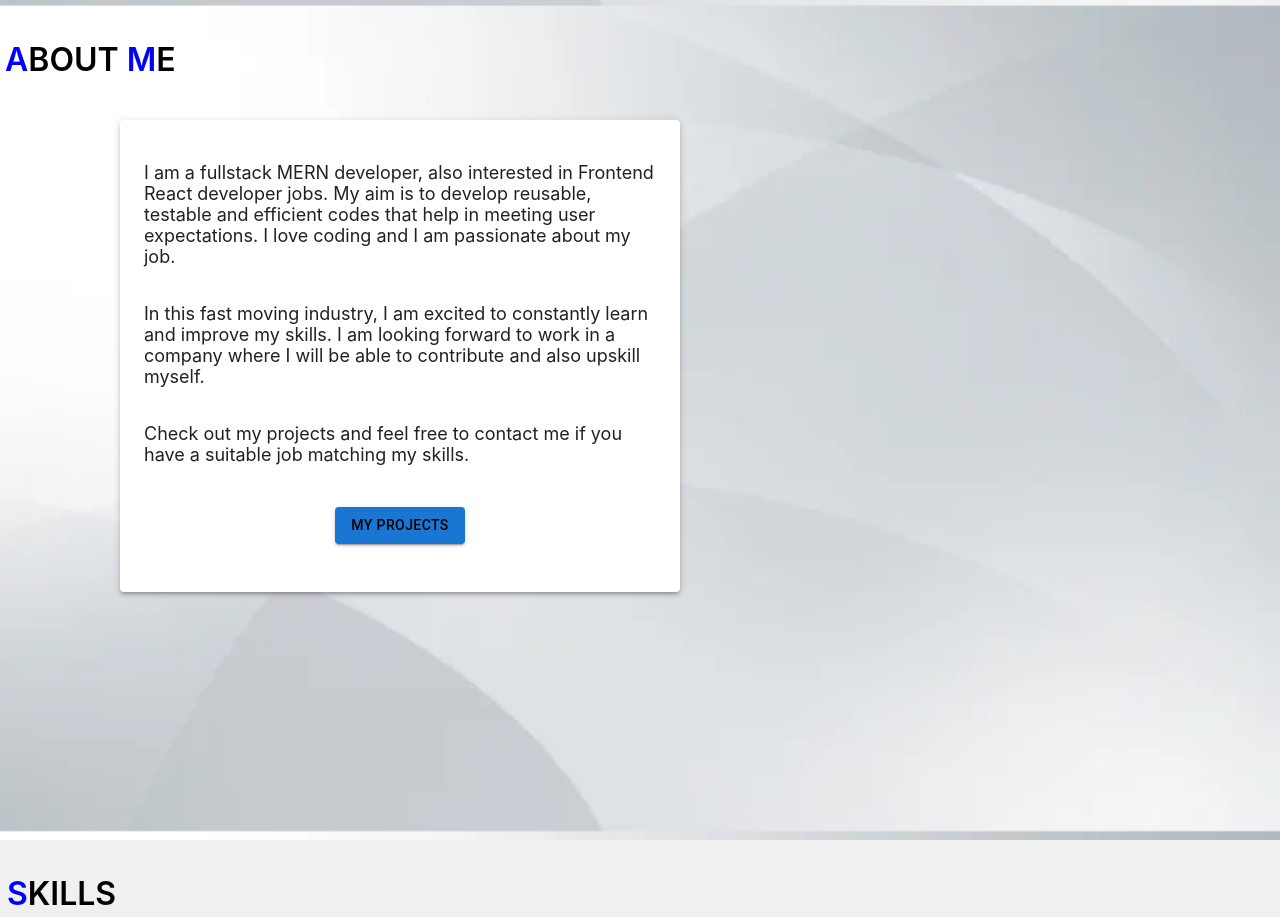
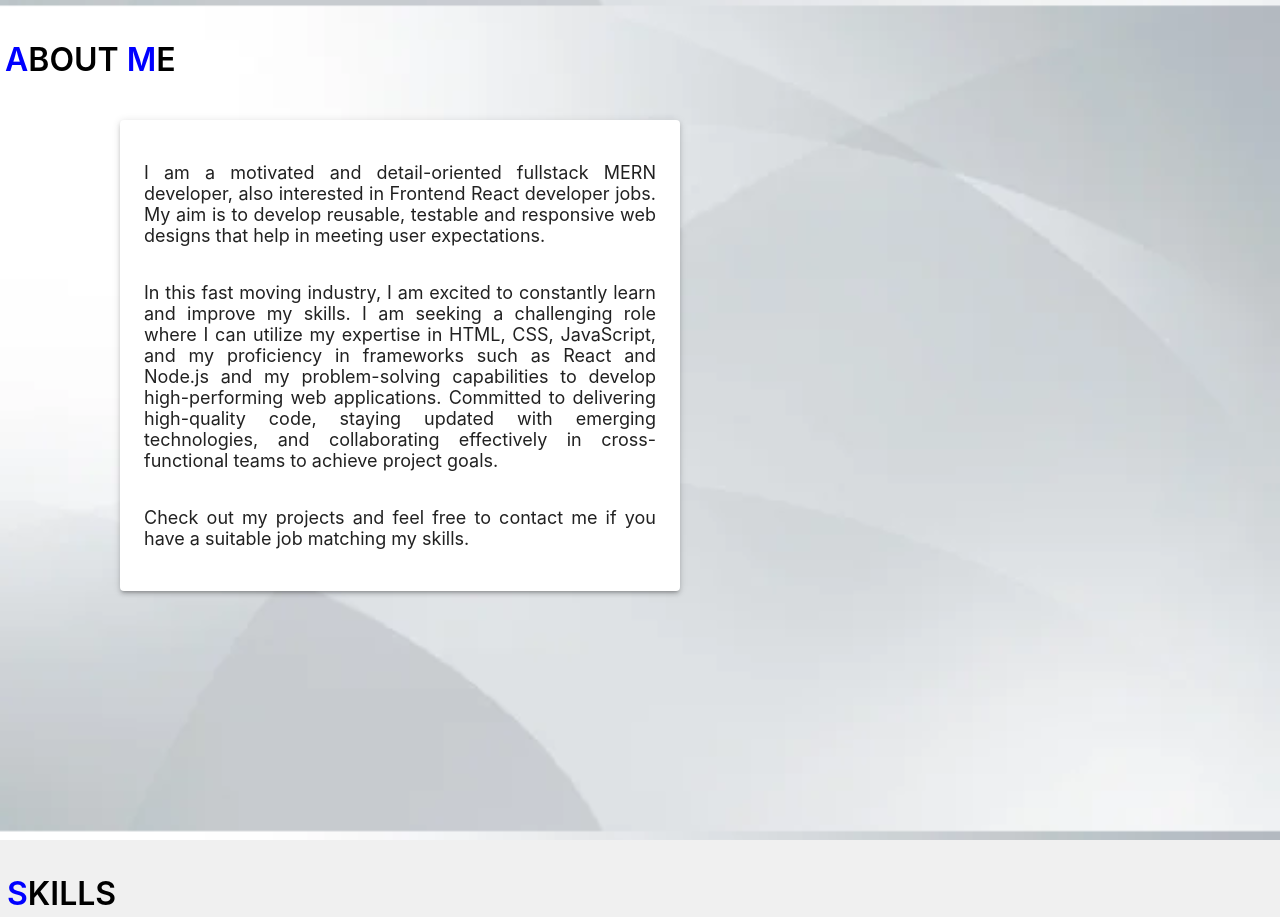
Before and after one commit to AnjuElza/my_Portfolio, a React (Create React App) app: page / in a window 1280 px wide. Shown: the part 820-1737 px from the top of the page. Built offline with nearby package versions, Linux system fonts and the light colour scheme.

Commit message:
updated about

```diff
--- a/src/components/About.js
+++ b/src/components/About.js
@@ -25,24 +25,30 @@ function About(){
        </Box>
 
             <Paper elevation={3}
-                sx={{ width: '40%', height: 'fit-content', ml: 15, mt: 5, padding:3, mb:3, fontSize:18, display: 'flex', flexDirection: 'column', alignItems: 'center'  }}>
+                sx={{ width: '40%', height: 'fit-content', ml: 15, mt: 5, padding:3, mb:3, fontSize:18, display: 'flex',
+                flexDirection: 'column', alignItems: 'center', textAlign: 'justify'  }}>
             <><p>
 
-                I am a fullstack MERN developer, also interested in Frontend React developer jobs. My aim is to develop reusable, testable and
-                efficient codes that help in meeting user expectations. I love coding and I am passionate about my job.
+                I am a motivated and detail-oriented fullstack MERN developer, also interested in Frontend React developer jobs.
+                My aim is to develop reusable, testable and
+                responsive web designs that help in meeting user expectations.
             </p><p>
 
                     In this fast moving industry, I am excited to constantly learn and improve my skills.
-                    I am looking forward to work in a company where I will be able to contribute and also upskill myself.
+                    I am seeking a challenging role  where I can
+                utilize my expertise in HTML, CSS, JavaScript, and my proficiency in frameworks such as React and Node.js and
+                 my problem-solving capabilities to develop high-performing web applications. Committed to delivering high-quality code,
+                 staying updated with emerging technologies, and collaborating effectively in cross-functional teams to achieve project goals.
                 </p>
+
                 <p>
                     Check out my projects and feel free to contact me if you have a suitable job matching my skills.
                 </p>
-                <Button variant="contained" sx={{ mx: 2, color: 'black', mt:3, mb:3, justifyContent: 'center' }}>
+                {/* <Button variant="contained" sx={{ mx: 2, color: 'black', mt:3, mb:3, justifyContent: 'center' }}>
                       <Link to="projects" smooth={true} duration={500} offset={-90}>
                         My Projects
                         </Link>
-                        </Button>
+                        </Button> */}
                 </>
         </Paper>
 
```
